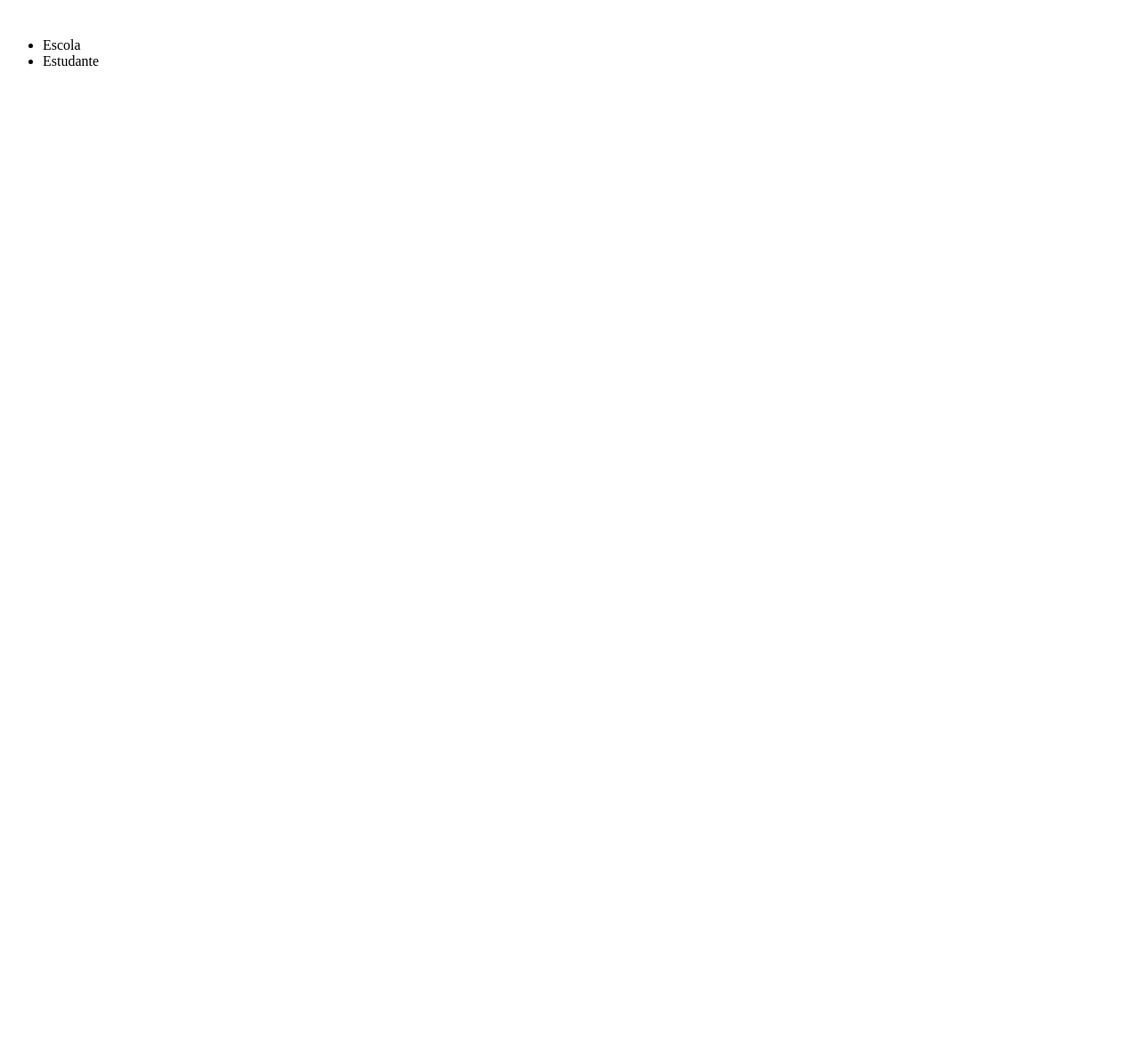
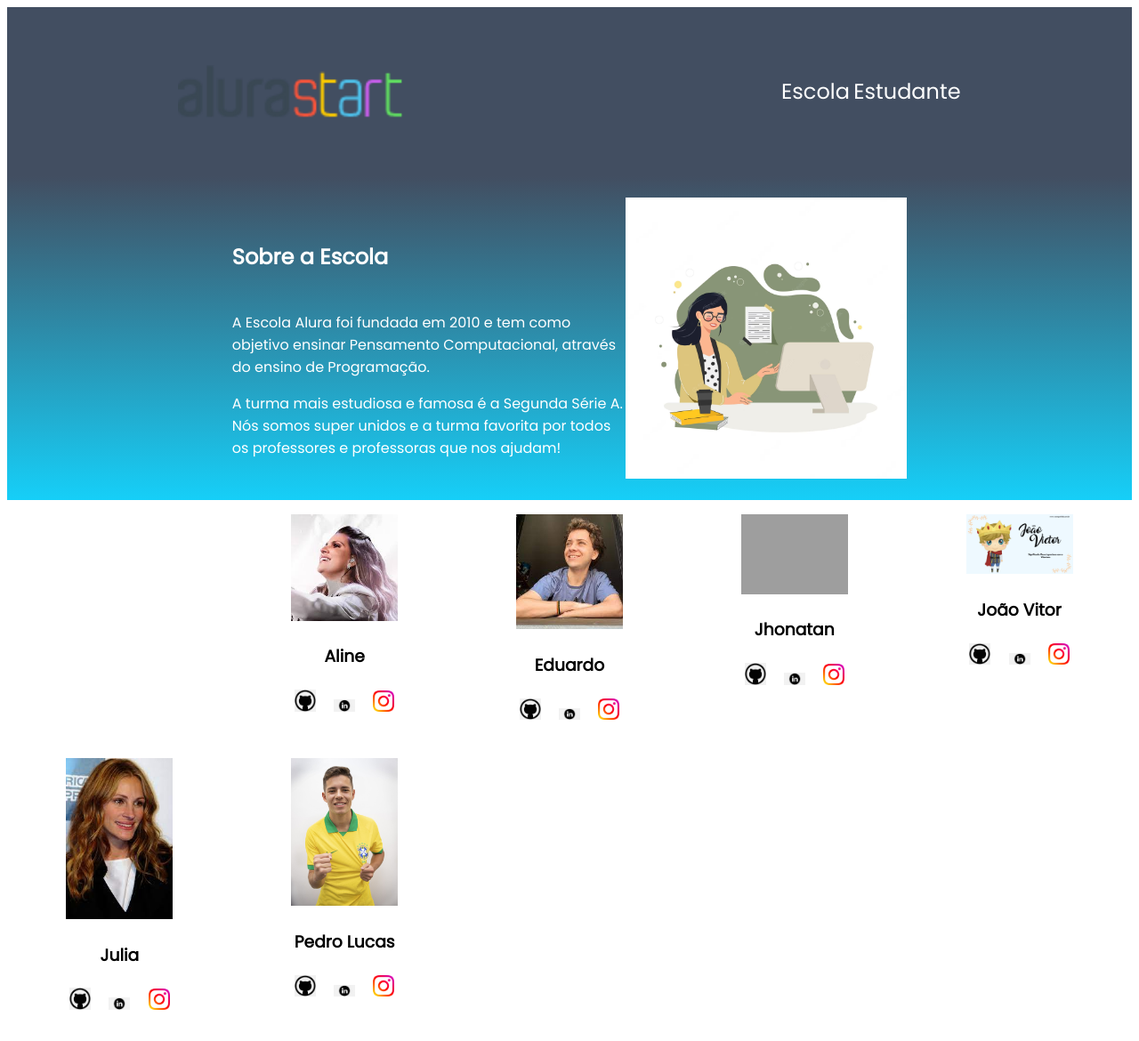
Before and after one commit to julius2112/site-turmacriativa-2023, a plain HTML site: page index.html in a window 1280 px wide. Shown: the whole page at 89% size. Before the commit the page ends 800 px from the top, so only its background shows below. Drawn offline with Linux system fonts and the light colour scheme; grey boxes are pictures that could not be loaded.

Commit message:
Add files via upload

```diff
--- a/index.html
+++ b/index.html
@@ -4,17 +4,89 @@
         <meta charset="UTF-8">
         <meta http-equiv="X-UA-Compatible" content="IE=edge">
         <meta name="viewport" content="width=device-width, initial-scale=1.0">
-    <title>Document</title>
+        <title>Equipe Alura Start</title>
         <link rel="stylesheet" href="style.css">
+        <link rel="preconnect" href="https://fonts.googleapis.com">
+        <link rel="preconnect" href="https://fonts.gstatic.com" crossorigin>
+        <link href="https://fonts.googleapis.com/css2?family=Poppins&display=swap" rel="stylesheet">
     </head>
 <body>
-    <header>
-        <img src="" alt="">
-        <ul>
-            <li>Escola</li>
-            <li>Estudante</li>
+    <header class="cabecalho">
+        <img class="cabecalho-imagem" src="alura start.png" alt="logo da alura start">
+        <ul class="cabecalho-lista">
+            <li class="cabecalho-lista-item">Escola</li>
+            <li class="cabecalho-lista-item">Estudante</li>
         </ul>
     </header>
-
+    <section class="escola">
+        <div class="escola-div-conteudo">
+            <h2 class="escola-titulo">Sobre a Escola</h2>
+            <p class="escola-texto-um">A Escola Alura foi fundada em 2010 e tem como objetivo ensinar Pensamento Computacional, através do ensino de  Programação.</p>
+            <p class="escola-texto-dois">A turma mais estudiosa e famosa é a Segunda Série A. Nós somos super unidos e a turma favorita por todos os professores e professoras que nos ajudam!</p>
+        </div>
+        <img class="escola-imagem" src="professora-muito-jovem-trabalhando-no-computador-estudando-e-comprando-online-estilo-simples_647322-297.avif" alt="Professora no quadro">
+    </section>
+        <div class="estudante-todos">
+        <span></span>
+        <div class="estudante-div">
+            <img class="estudante-imagem" src="aline.jpg" alt="foto da Aline">
+            <h3 class="estudante-nome">Aline</h3>
+            <a href="https://github.com/marcelopaludetto"><img class="estudante-icone" src="github.png"
+                    alt="icone github"></a>
+            <a href="https://linkedin.com/marcelopaludetto"><img class="estudante-icone" src="linkedin.png"
+                    alt="icone linkedin"></a>
+            <a href="https://instagram.com/marcelopaludetto"><img class="estudante-icone" src="instagram.png"
+                    alt="icone instagram"></a>
+        </div>
+        <div class="estudante-div">
+            <img class="estudante-imagem" src="eduardo.jpg" alt="foto do Eduardo">
+            <h3 class="estudante-nome">Eduardo</h3>
+            <a href="https://github.com/marcelopaludetto"><img class="estudante-icone" src="github.png"
+                    alt="icone github"></a>
+            <a href="https://linkedin.com/marcelopaludetto"><img class="estudante-icone" src="linkedin.png"
+                    alt="icone linkedin"></a>
+            <a href="https://instagram.com/marcelopaludetto"><img class="estudante-icone" src="instagram.png"
+                    alt="icone instagram"></a>
+        </div>
+        <div class="estudante-div">
+            <img class="estudante-imagem" src="Jhonatan.png" alt="foto do Jhonatan">
+            <h3 class="estudante-nome">Jhonatan</h3>
+            <a href="https://github.com/marcelopaludetto"><img class="estudante-icone" src="github.png"
+                    alt="icone github"></a>
+            <a href="https://linkedin.com/marcelopaludetto"><img class="estudante-icone" src="linkedin.png"
+                    alt="icone linkedin"></a>
+            <a href="https://instagram.com/marcelopaludetto"><img class="estudante-icone" src="instagram.png"
+                    alt="icone instagram"></a>
+        </div>
+        <div class="estudante-div">
+            <img class="estudante-imagem" src="joão vitor.png" alt="foto do João Vitor">
+            <h3 class="estudante-nome">João Vitor</h3>
+            <a href="https://github.com/marcelopaludetto"><img class="estudante-icone" src="github.png"
+                    alt="icone github"></a>
+            <a href="https://linkedin.com/marcelopaludetto"><img class="estudante-icone" src="linkedin.png"
+                    alt="icone linkedin"></a>
+            <a href="https://instagram.com/marcelopaludetto"><img class="estudante-icone" src="instagram.png"
+                    alt="icone instagram"></a>
+        </div>
+        <div class="estudante-div">
+            <img class="estudante-imagem" src="julia.jpg" alt="foto da Julia">
+            <h3 class="estudante-nome">Julia</h3>
+            <a href="https://github.com/marcelopaludetto"><img class="estudante-icone" src="github.png"
+                    alt="icone github"></a>
+            <a href="https://linkedin.com/marcelopaludetto"><img class="estudante-icone" src="linkedin.png"
+                    alt="icone linkedin"></a>
+            <a href="https://instagram.com/marcelopaludetto"><img class="estudante-icone" src="instagram.png"
+                    alt="icone instagram"></a>
+        </div>
+        <div class="estudante-div">
+            <img class="estudante-imagem" src="pedro lucas.jpeg" alt="foto do Pedro Lucas">
+            <h3 class="estudante-nome">Pedro Lucas</h3>
+            <a href="https://github.com/marcelopaludetto"><img class="estudante-icone" src="github.png"
+                    alt="icone github"></a>
+            <a href="https://linkedin.com/marcelopaludetto"><img class="estudante-icone" src="linkedin.png"
+                    alt="icone linkedin"></a>
+            <a href="https://instagram.com/marcelopaludetto"><img class="estudante-icone" src="instagram.png"
+                    alt="icone instagram"></a>
+        </div>
 </body>
 </html>
--- a/style.css
+++ b/style.css
@@ -0,0 +1,76 @@
+body {
+    font-family: 'Poppins', sans-serif;
+}
+header {
+    background-color: #424E61;
+    color: white;
+}
+.cabecalho-imagem{
+    width: 20%;
+}
+.cabecalho {
+    background-color: #424E61;
+    color: white;
+    display: flex;
+    justify-content: space-around;
+    align-items: center;
+    padding: 0;
+}
+.cabecalho-lista-item{
+    display: inline-block;
+    margin: 0;
+    font-size: 24px;
+}
+.escola-imagem{
+    width: 5%;
+}
+.escola{
+    background-image: linear-gradient(#424E61,#16CFF8);
+    color:white;
+    display: flex;
+    justify-content: space-around;
+    align-items: center;
+    padding: 24px 0;
+}
+.escola-div-conteudo{
+    width: 15%;
+}
+.escola-titulo{
+    padding: 24px 0;
+}
+.escola-imagem{
+    width: 25%;
+}
+.escola{
+    background-image: linear-gradient(#424E61,#16CFF8);
+    color:white;
+    display: flex;
+    justify-content: center;
+    align-items: center;
+    padding: 24px 0;
+}
+.escola-div-conteudo{
+    width: 35%;
+}
+.escola-titulo{
+    padding: 24px 0;
+}
+.estudante-imagem{
+    width: 120px;
+}
+.estudante-icone{
+    width: 24px;
+    padding: 4px 8px;
+}
+.estudante-div{
+    text-align: center;
+    padding: 16px 0;
+}
+.estudante-todos{
+    display: grid;
+    grid-template-columns: 20% 20% 20% 20% 20%;
+}
+.estudante-titulo{
+    text-align: center;
+    padding: 24px 0;
+}
```
Also changed, not shown: aline.jpg (added), alura start.png (added), eduardo.jpg (added), github.png (added), images (1).jpg (added), images.jpg (added), instagram.png (added), joão vitor.png (added), julia.jpg (added), linkedin.png (added), pedro lucas.jpeg (added), professora-muito-jovem-trabalhando-no-computador-estudando-e-comprando-online-estilo-simples_647322-297.avif (added), 3 other files. Lines whose indentation alone changed are shown as unchanged.
